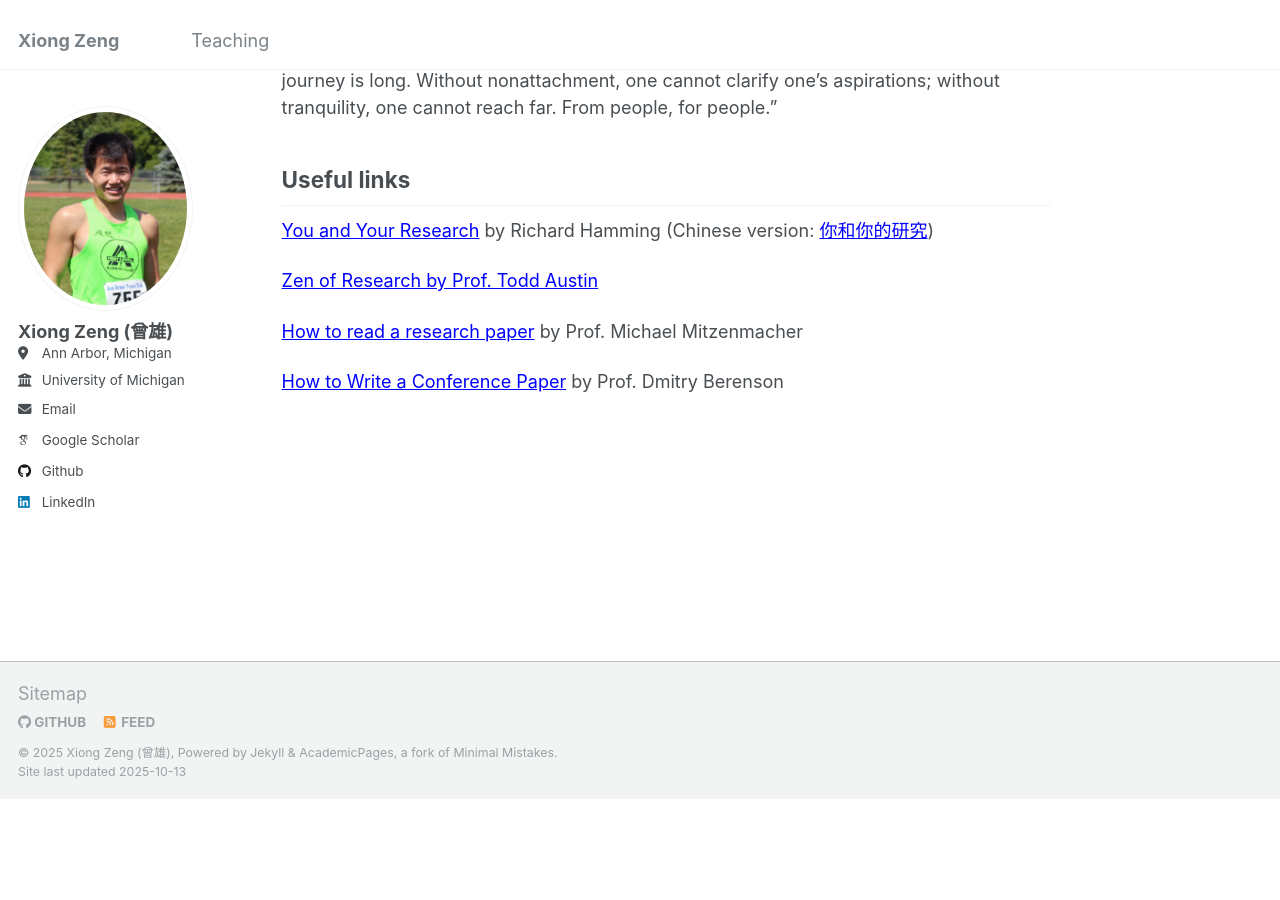
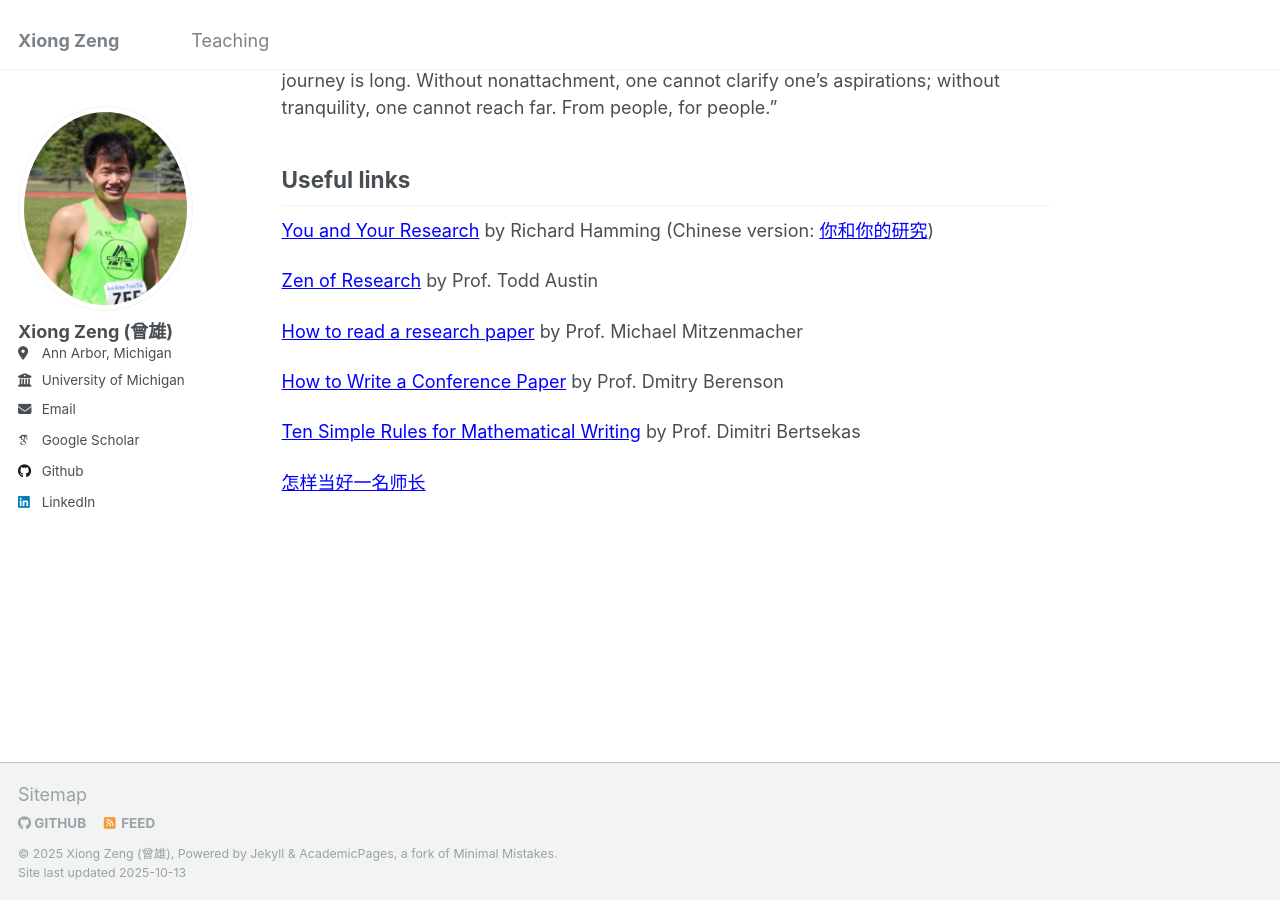
Before and after one commit to zengxiong111/zengxiong.github.io, a Jekyll site: the page built from _pages/about.md, in a window 1280 px wide and 900 px high, scrolled down 2360 px. Built offline with Jekyll 4.4.1, drawn with Linux system fonts in a browser that asks for light colours; some web fonts are replaced; before the commit the page ends 3160 px from its top, so only the background shows below that.

Commit message:
Update about.md

```diff
--- a/_pages/about.md
+++ b/_pages/about.md
@@ -70,8 +70,12 @@ English version of the above famous Chinese quotes (by ChatGPT): "A scholar must
 <a href="https://www.cs.virginia.edu/~robins/YouAndYourResearch.html" style="color: blue;" target="_blank">You and Your Research</a> by Richard Hamming
 (Chinese version: <a href="https://dominich.notion.site/6bbb616bba2b45649f46e30e6ac8c493" style="color: blue;" target="_blank">你和你的研究</a>)
 
-<a href="https://www.linkedin.com/feed/update/urn:li:activity:7198555643308314624/" style="color: blue;" target="_blank">Zen of Research by Prof. Todd Austin</a>
+<a href="https://www.linkedin.com/feed/update/urn:li:activity:7198555643308314624/" style="color: blue;" target="_blank">Zen of Research</a> by Prof. Todd Austin
 
 <a href="https://www.eecs.harvard.edu/~michaelm/postscripts/ReadPaper.pdf" style="color: blue;" target="_blank">How to read a research paper</a> by Prof. Michael Mitzenmacher
 
 <a href="https://docs.google.com/document/u/1/d/1_q-gOj2v06kOq1NHeZXWr2gBwEephvOcpCewSYSmMwc/pub" style="color: blue;" target="_blank">How to Write a Conference Paper</a> by Prof. Dmitry Berenson
+
+<a href="https://www.mit.edu/~dimitrib/Ten_Rules.html" style="color: blue;" target="_blank">Ten Simple Rules for Mathematical Writing</a> by Prof. Dimitri Bertsekas
+
+<a href="https://www.marxists.org/chinese/linbiao/mia-chinese-linbiao-193612.htm" style="color: blue;" target="_blank">怎样当好一名师长</a>
```
